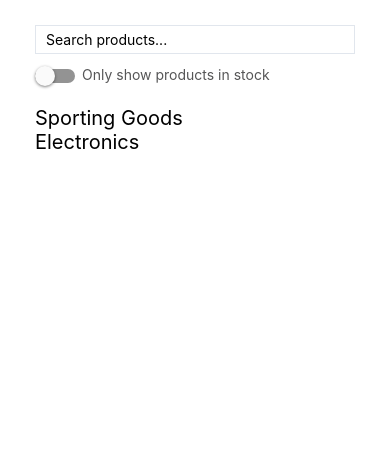
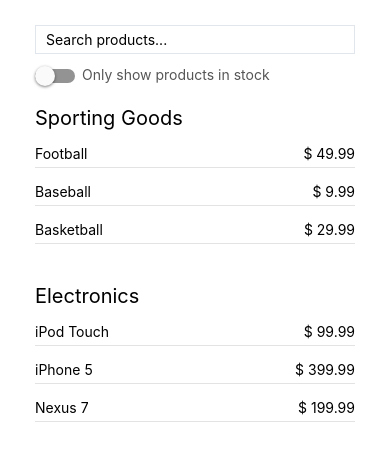
Before and after one commit to ajsaraujo/react-native-product-search, a React Native app: screen / in a window 390 px wide. Shown: the top 452 px of the page. Built offline with nearby package versions, Linux system fonts and the light colour scheme.

Commit message:
Show products

```diff
--- a/src/components/Category.tsx
+++ b/src/components/Category.tsx
@@ -1,6 +1,7 @@
 import React from "react";
 import { Category } from "../models/Category";
-import { View, Text, StyleSheet } from "react-native";
+import { View, Text, StyleSheet, FlatList } from "react-native";
+import ProductComponent from "./Product";
 
 const styles = StyleSheet.create({
   header: {
@@ -12,8 +13,14 @@
   const { category } = props;
 
   return (
-    <View>
-      <Text style={styles.header}>{category.name}</Text>
+    <View style={{ marginBottom: 25 }}>
+      <View style={{ marginBottom: 15 }}>
+        <Text style={styles.header}>{category.name}</Text>
+      </View>
+      <FlatList
+        data={category.products}
+        renderItem={({ item }) => ProductComponent({ product: item })}
+      ></FlatList>
     </View>
   );
 }
--- /dev/null
+++ b/src/components/Product.tsx
@@ -0,0 +1,26 @@
+import React from "react";
+import { View, Text, StyleSheet } from "react-native";
+import { Product } from "../models/Product";
+import formatCurrency from "../utils/formatCurrency";
+
+export default function ProductComponent(props: { product: Product }) {
+  const { product } = props;
+
+  const styles = StyleSheet.create({
+    container: {
+      display: "flex",
+      flexDirection: "row",
+      justifyContent: "space-between",
+      marginBottom: 15,
+      borderBottomColor: "#e3e3e3",
+      borderBottomWidth: 1,
+      paddingBottom: 5,
+    },
+  });
+  return (
+    <View style={styles.container}>
+      <Text>{product.name}</Text>
+      <Text>{formatCurrency(product.price)}</Text>
+    </View>
+  );
+}
--- /dev/null
+++ b/src/utils/formatCurrency.ts
@@ -0,0 +1,3 @@
+export default (value: number) => {
+  return `$ ${value}`;
+};
--- a/src/utils/parseData.ts
+++ b/src/utils/parseData.ts
@@ -1,5 +1,6 @@
 import { Category } from "../models/Category";
 import { Product } from "../models/Product";
+import parseFloat from "./parseFloat";
 
 export default (
   data: { category: string; price: string; stocked: boolean; name: string }[]
```
